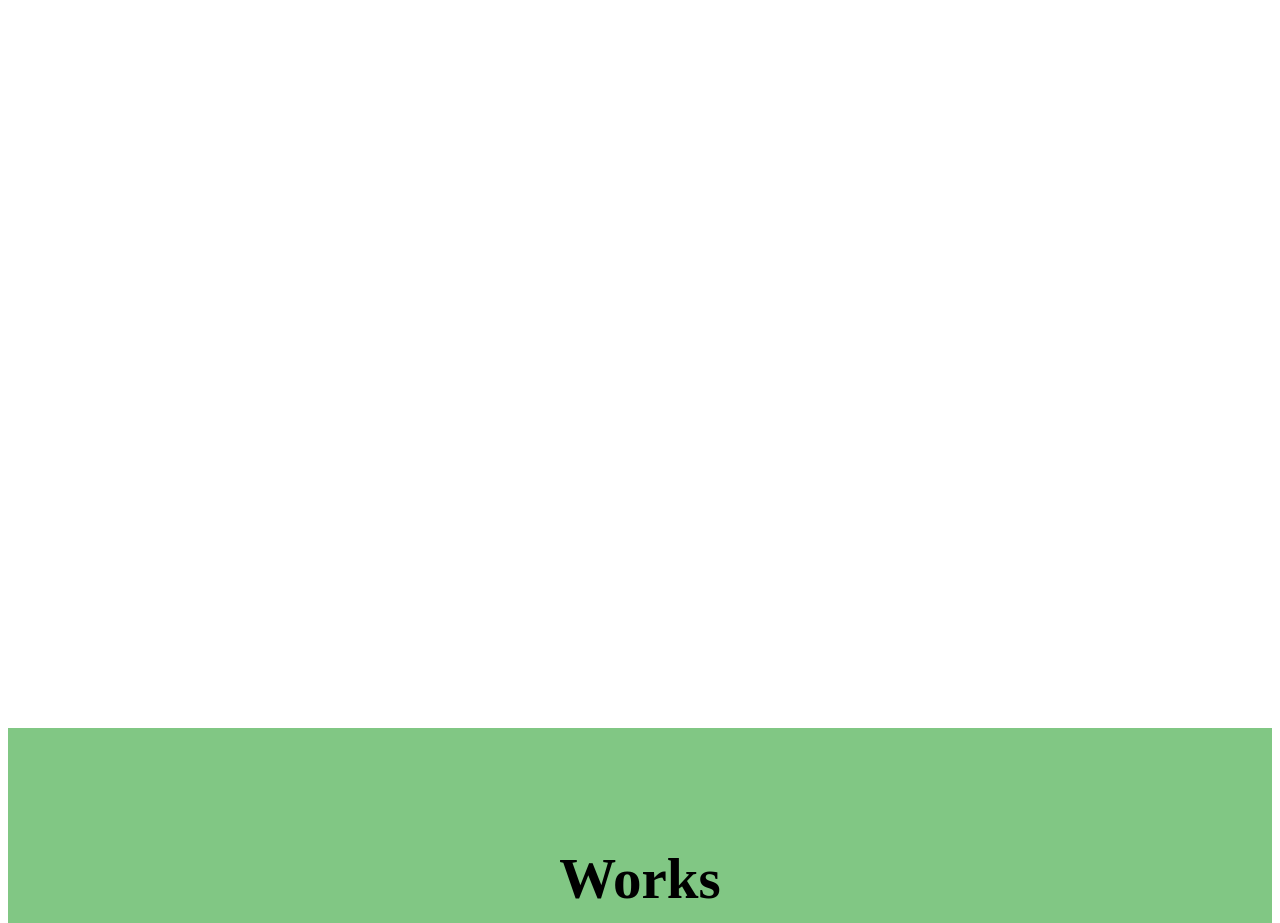
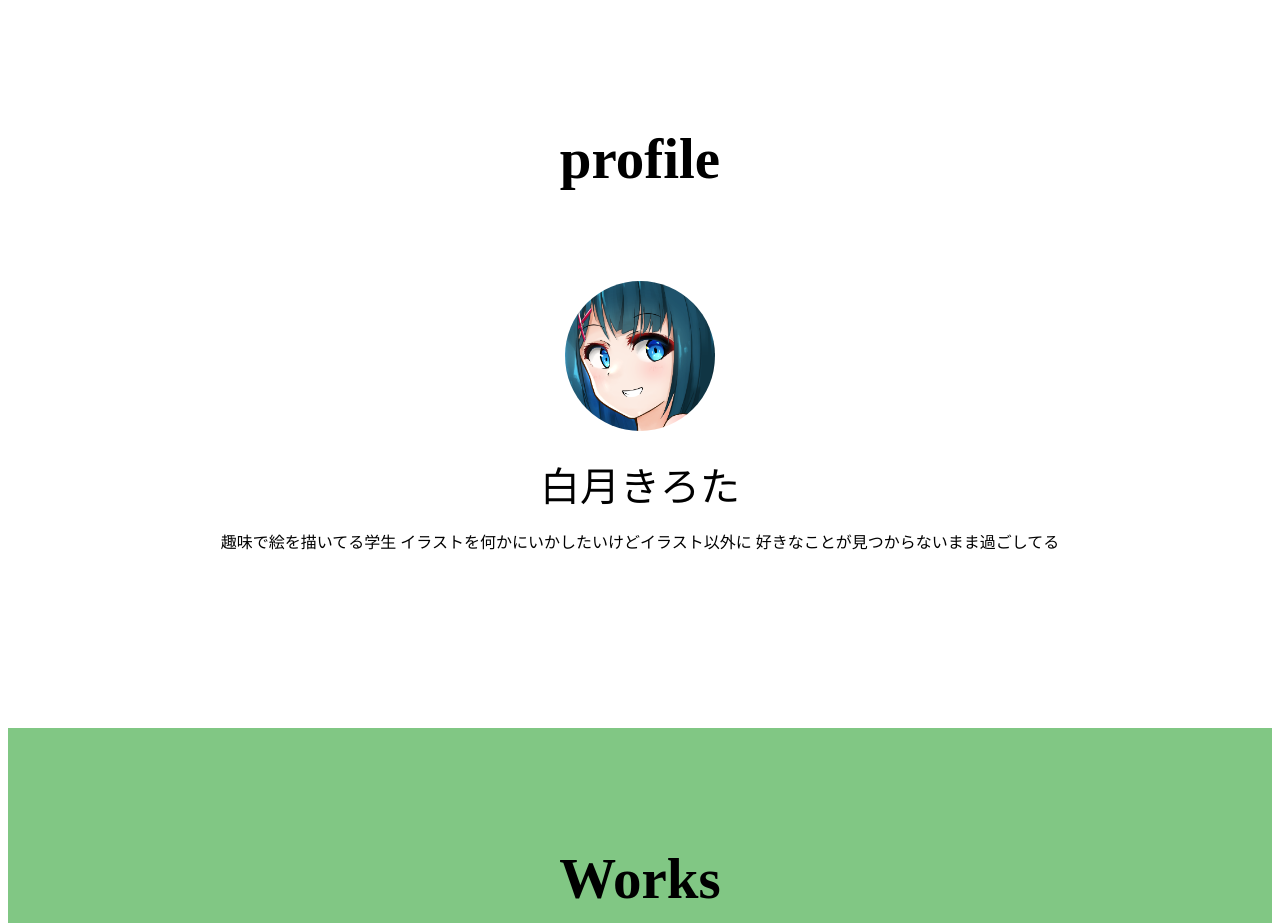
Before and after one commit to ayok01/kirota.net, a Next.js app: page / in a window 1280 px wide. Shown: the part 1680-2603 px from the top of the page. Built offline with nearby package versions, Linux system fonts and the light colour scheme.

Commit message:
プロフィールの作成

```diff
--- a/component/aboutProfile.tsx
+++ b/component/aboutProfile.tsx
@@ -1,5 +1,6 @@
 import { createStyles, makeStyles } from "@material-ui/core";
 import Avatar from '@material-ui/core/Avatar';
+import { profile } from "node:console";
 
 const useStyles = makeStyles((theme) => createStyles({
     root : {
@@ -17,7 +18,30 @@ const useStyles = makeStyles((theme) => createStyles({
 
         width: "100px",
         height: "100px",
-      }
+      },
+    profileSpace:{
+        marginTop: "50px",
+        //paddingLeft: "30%",
+        textAlign: "center",
+        Color : "rgba(217, 219, 221, 0.438)",
+    },
+    profileIcon: {
+    },
+    profileImg:{
+        width: "auto",
+        height: "150px",
+        borderRadius: "50%",
+        textAlign:"center",
+    },
+    profileName:{
+        paddingTop: "20px",
+        fontSize: "40px",
+
+
+    },
+    profileComment:{
+
+    },
 }));
 
 const AboutProfile = ()  => {
@@ -25,6 +49,20 @@ const AboutProfile = ()  => {
 
     return(
         <div className = { classes.root}>
+            <h1 className = {classes.title}>profile</h1>
+            <div className = {classes.profileSpace}>
+                <div className = {classes.profileIcon}>
+                    <img className = {classes.profileImg} src={"./20210527-100.png"} alt="profile-icon"/>
+                </div>
+                <div className = {classes.profileName} >白月きろた</div>
+                <div className = {classes.profileComment}>
+                    <p>趣味で絵を描いてる学生
+                        イラストを何かにいかしたいけどイラスト以外に
+                        好きなことが見つからないまま過ごしてる
+                    </p>
+                </div>
+
+            </div>
 
         </div>
     );
```
Also changed, not shown: public/20210527-100.png (added).
